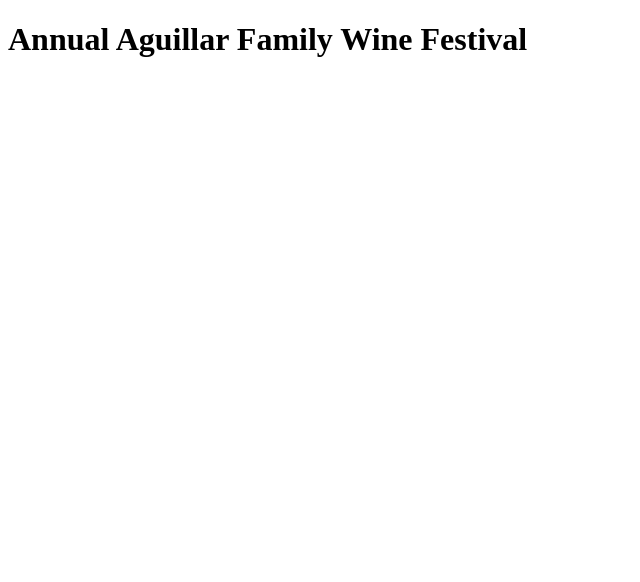
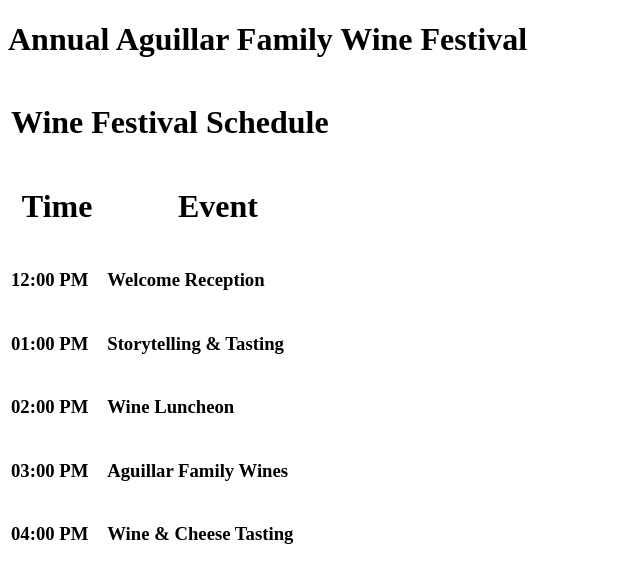
Before and after one commit to simonsGoneCoding/codeCademy-Wine-Festival, a plain HTML site: page index.html in a window 1280 px wide. Shown: the whole page, without its empty margins (0-640 px from the left). Drawn offline with Linux system fonts and the light colour scheme.

Commit message:
Add all content to html.

```diff
--- a/index.html
+++ b/index.html
@@ -12,7 +12,43 @@
     </header>
 
     <div class="container">
+        <table>
+            <thead>
+                <tr>
+                    <th colspan="2"><h1>Wine Festival Schedule</h1></th>
+                </tr>
+                <tr>
+                    <th><h1>Time</h1></th>
+                    <th><h1>Event</h1></th>
+                </tr>
+            </thead>
 
+            <tbody>
+                <tr>
+                  <td class="left"><h3>12:00 PM</h3></td>
+                  <td><h3>Welcome Reception</h3></td>
+                </tr>
+                <tr>
+                  <td class="left"><h3>01:00 PM</h3></td>
+                  <td><h3>Storytelling & Tasting</h3></td>
+                </tr>
+                <tr>
+                  <td class="left"><h3>02:00 PM</h3></td>
+                  <td><h3>Wine Luncheon</h3></td>
+                </tr>
+                <tr>
+                  <td class="left"><h3>03:00 PM</h3></td>
+                  <td><h3>Aguillar Family Wines</h3></td>
+                </tr>
+                <tr>
+                  <td class="left"><h3>04:00 PM</h3></td>
+                  <td><h3>Wine & Cheese Tasting</h3></td>
+                </tr>
+
+            </tbody>
+
+
+        </table>
 
     </div>
 </body>
```
